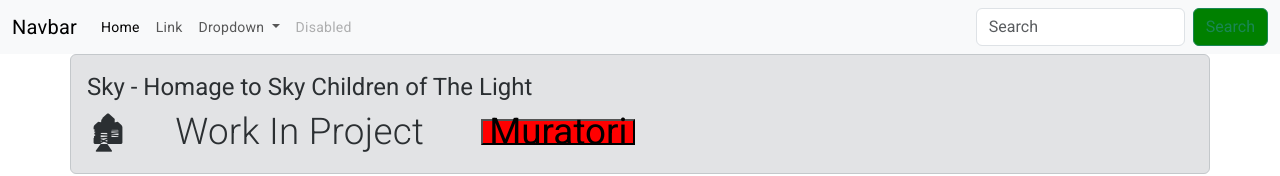
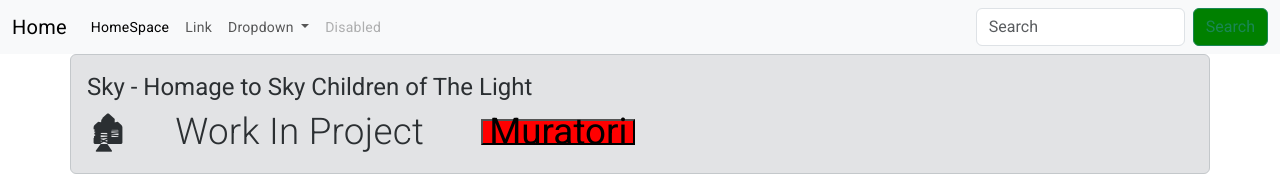
Before and after one commit to Aierbote/people, an Angular app: page / in a window 1280 px wide. Shown: the top 176 px of the page. Built offline with nearby package versions, Linux system fonts and the light colour scheme.

Commit message:
replace 'href' with 'routerLink'

```diff
--- a/src/app/components/navbar/navbar.component.html
+++ b/src/app/components/navbar/navbar.component.html
@@ -6,7 +6,11 @@
 
 <nav class="navbar navbar-expand-lg bg-body-tertiary">
   <div class="container-fluid">
-    <a class="navbar-brand" href="#">Navbar</a>
+    <!-- old anchor href -->
+    <!-- <a class="navbar-brand" href="#">Home</a> -->
+
+    <!-- new anchor routerLink -->
+    <a class="navbar-brand" routerLink="home"> Home </a>
     <button
       class="navbar-toggler"
       type="button"
@@ -21,10 +25,20 @@
     <div class="collapse navbar-collapse" id="navbarSupportedContent">
       <ul class="navbar-nav me-auto mb-2 mb-lg-0">
         <li class="nav-item">
-          <a class="nav-link active" aria-current="page" href="#">Home</a>
+          <!-- old anchor href -->
+          <!-- <a class="nav-link active" aria-current="page" href="#">HomeSpace</a> -->
+
+          <!-- new anchor routerLink -->
+          <a class="nav-link active" aria-current="page" routerLink="homespace"
+            >HomeSpace</a
+          >
         </li>
         <li class="nav-item">
-          <a class="nav-link" href="#">Link</a>
+          <!-- old anchor href -->
+          <!-- <a class="nav-link" href="#">Link</a> -->
+
+          <!-- new anchor routerLink -->
+          <a class="nav-link" href="link2nintendo">Link</a>
         </li>
         <li class="nav-item dropdown">
           <a
```
